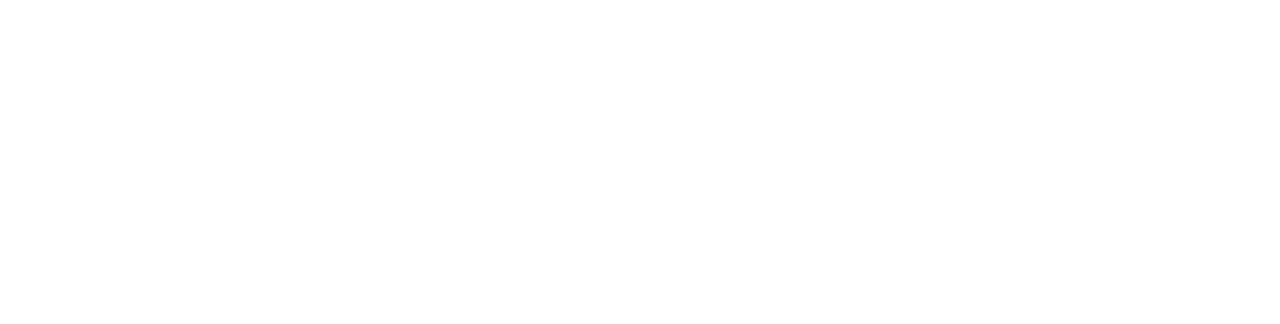
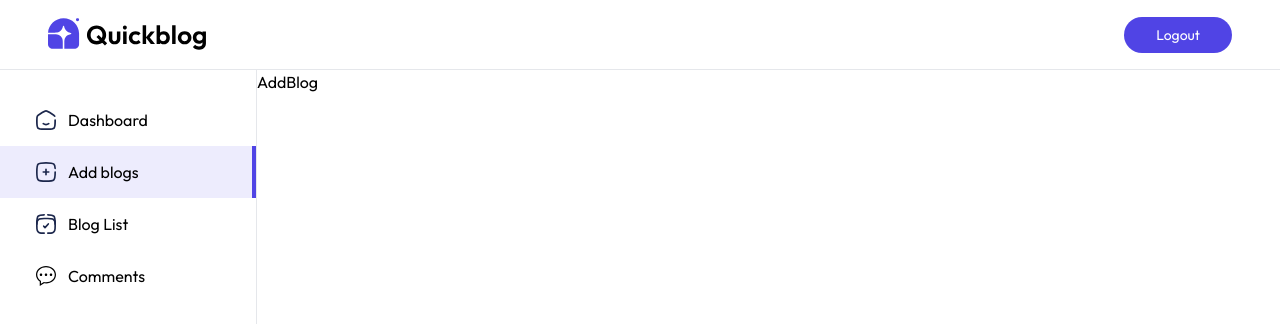
Before and after one commit to mohamdevx/QuickBlog, a React (Vite) app in the folder client/: page /admin/addBlog in a window 1280 px wide. Before the commit this address had no page. Shown: the top 324 px of the page. Built offline with nearby package versions, Linux system fonts and the light colour scheme.

Commit message:
sidebar 2:14

```diff
--- a/client/src/App.jsx
+++ b/client/src/App.jsx
@@ -1,17 +1,24 @@
 import React from 'react';
-import { BrowserRouter, Routes, Route } from 'react-router-dom';
+import { Routes, Route } from 'react-router-dom';
 import Home from './pages/Home';
 import Blog from './pages/Blog';
+import Layout from './pages/admin/Layout';
+import AddBlog from './pages/admin/AddBlog';
+import ListBlog from './pages/admin/ListBlog';
+import Comments from './pages/admin/Comments';
 
 const App = () => {
   return (
-<div>
-      {/* Wrap all routes in <Routes> */}
-      <Routes>
-        <Route path="/" element={<Home />} />
-        <Route path="/blog/:id" element={<Blog />} />
-      </Routes>
-      </div>
+    <Routes>
+      <Route path="/" element={<Home />} />
+      <Route path="/blog/:id" element={<Blog />} />
+
+      <Route path="/admin" element={<Layout />}>
+        <Route path="addBlog" element={<AddBlog />} />
+        <Route path="listBlog" element={<ListBlog />} />
+        <Route path="comments" element={<Comments />} />
+      </Route>
+    </Routes>
   );
 };
 
--- /dev/null
+++ b/client/src/components/admin/Login.jsx
@@ -0,0 +1,9 @@
+import React from 'react'
+
+const Login = () => {
+  return (
+    <div>Login</div>
+  )
+}
+
+export default Login
--- /dev/null
+++ b/client/src/components/admin/Sidebar.jsx
@@ -0,0 +1,46 @@
+import React from 'react';
+import { NavLink } from 'react-router-dom';
+import { assets } from '../../assets/assets';
+
+const Sidebar = () => {
+  return (
+    <div className='flex flex-col border-r border-gray-200 min-h-full pt-6'>
+
+      <NavLink
+        end
+        to='/admin'
+        className={({ isActive }) => `flex items-center gap-3 py-3.5 px-3 md:px-9 md:min-w-64 cursor-pointer ${isActive ? "bg-primary/10 border-r-4 border-primary" : ""}`}
+      >
+        <img src={assets.home_icon} alt='' className='min-w-4 w-5' />
+        <p className='hidden md:inline-block'>Dashboard</p>
+      </NavLink>
+
+      <NavLink
+        to='/admin/addBlog'
+        className={({ isActive }) => `flex items-center gap-3 py-3.5 px-3 md:px-9 md:min-w-64 cursor-pointer ${isActive ? "bg-primary/10 border-r-4 border-primary" : ""}`}
+      >
+        <img src={assets.add_icon} alt='' className='min-w-4 w-5' />
+        <p className='hidden md:inline-block'>Add blogs</p>
+      </NavLink>
+
+      <NavLink
+        to='/admin/listBlog'
+        className={({ isActive }) => `flex items-center gap-3 py-3.5 px-3 md:px-9 md:min-w-64 cursor-pointer ${isActive ? "bg-primary/10 border-r-4 border-primary" : ""}`}
+      >
+        <img src={assets.list_icon} alt='' className='min-w-4 w-5' />
+        <p className='hidden md:inline-block'>Blog List</p>
+      </NavLink>
+
+      <NavLink
+        to='/admin/comments'
+        className={({ isActive }) => `flex items-center gap-3 py-3.5 px-3 md:px-9 md:min-w-64 cursor-pointer ${isActive ? "bg-primary/10 border-r-4 border-primary" : ""}`}
+      >
+        <img src={assets.comment_icon} alt='' className='min-w-4 w-5' />
+        <p className='hidden md:inline-block'>Comments</p>
+      </NavLink>
+
+    </div>
+  );
+};
+
+export default Sidebar;
--- /dev/null
+++ b/client/src/pages/admin/AddBlog.jsx
@@ -0,0 +1,9 @@
+import React from 'react'
+
+const AddBlog = () => {
+  return (
+    <div>AddBlog</div>
+  )
+}
+
+export default AddBlog
--- /dev/null
+++ b/client/src/pages/admin/Comments.jsx
@@ -0,0 +1,9 @@
+import React from 'react'
+
+const Comments = () => {
+  return (
+    <div>Comments</div>
+  )
+}
+
+export default Comments
--- /dev/null
+++ b/client/src/pages/admin/Dashboard.jsx
@@ -0,0 +1,9 @@
+import React from 'react'
+
+const Dashboard = () => {
+  return (
+    <div>Dashboard</div>
+  )
+}
+
+export default Dashboard
--- /dev/null
+++ b/client/src/pages/admin/Layout.jsx
@@ -0,0 +1,33 @@
+import React from 'react'
+import { assets } from '../../assets/assets'
+import { Outlet, useNavigate } from 'react-router-dom'
+import Sidebar from '../../components/admin/Sidebar'
+
+const Layout = () => {
+
+    const logout=()=>{
+        navigate('/')
+    }
+
+    const navigate=useNavigate()
+  return (
+ <>
+ <div className='flex items-center justify-between py-2 h-[70px] px-4 sm:px-12
+ border-b border-gray-200'>
+    <img src={assets.logo} alt="" className='w-32 sm:w-40 cursor-pointer'
+        onClick={()=>navigate('/')}/>
+        <button onClick={logout} className='text-sm px-8 py-2 bg-primary text-white rounded-full
+        cursor-pointer'>Logout</button>
+
+        </div>
+
+        <div className='flex h-[calc(100vh-70px)]'>
+        <Sidebar/>
+        <Outlet/>
+
+        </div>
+ </>
+  )
+}
+
+export default Layout
--- /dev/null
+++ b/client/src/pages/admin/ListBlog.jsx
@@ -0,0 +1,9 @@
+import React from 'react'
+
+const ListBlog = () => {
+  return (
+    <div>ListBlog</div>
+  )
+}
+
+export default ListBlog
```
